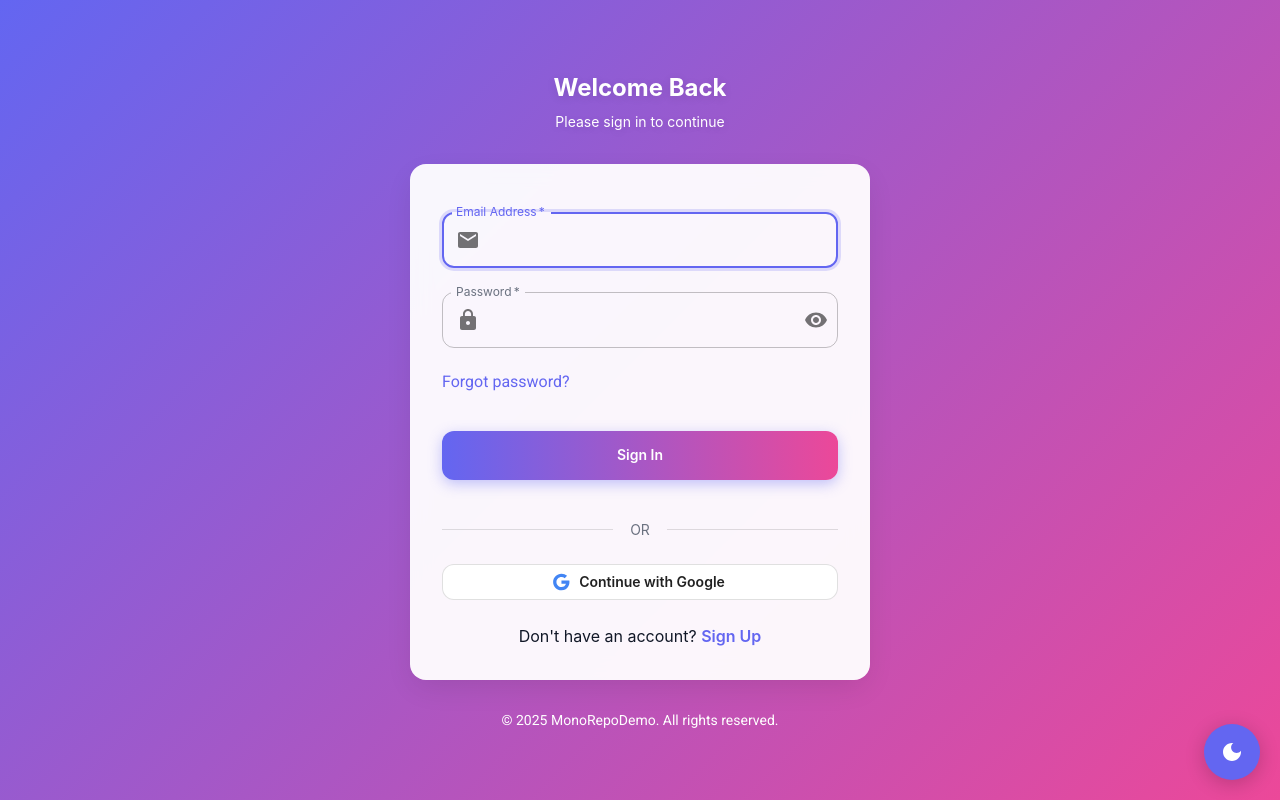
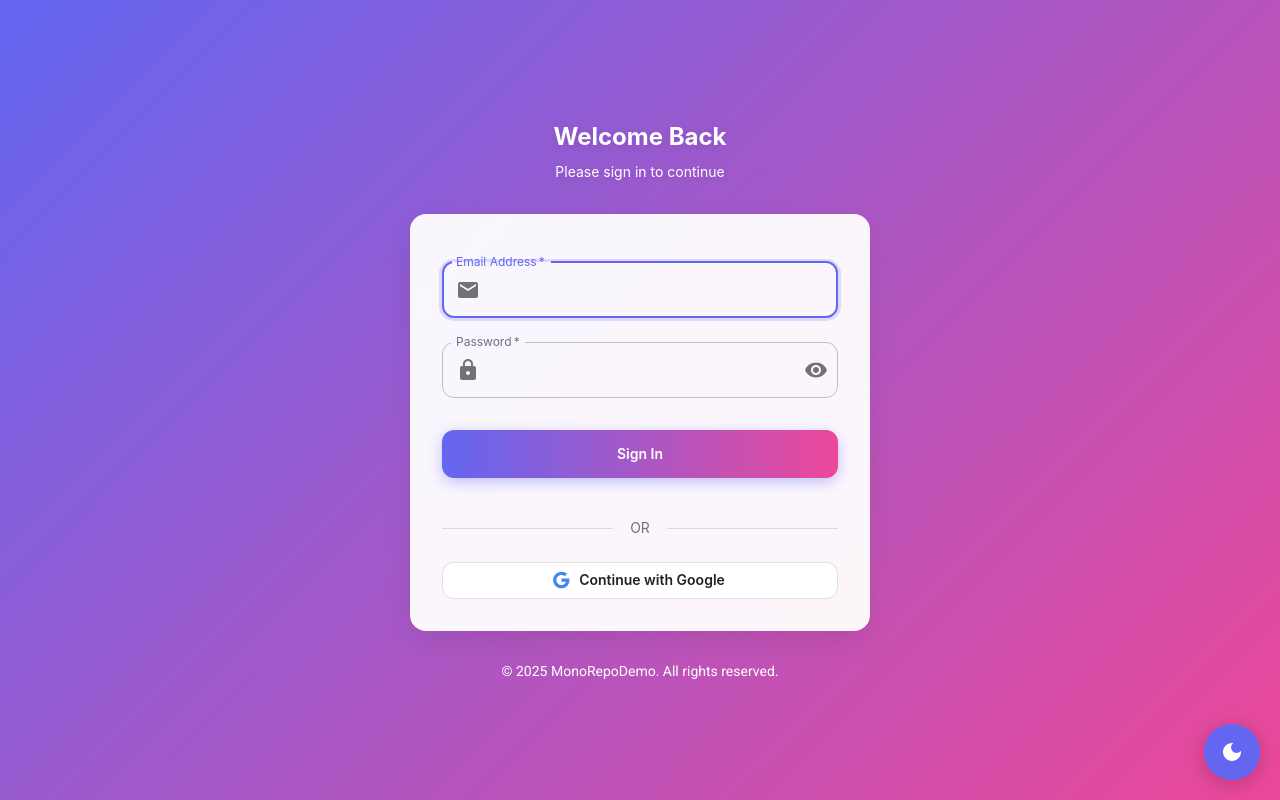
Before and after one commit to dwisulfahnur/monorepo-demo, a Next.js app in the folder apps/frontend-repo/: page /signin in a window 1280 px wide. Built offline with nearby package versions, Linux system fonts and the light colour scheme; no server answers; what @mui/material-nextjs would draw is missing.

Commit message:
chore: remove useless component from the login-form molecules

```diff
--- a/apps/frontend-repo/src/components/organisms/login-form.tsx
+++ b/apps/frontend-repo/src/components/organisms/login-form.tsx
@@ -118,23 +118,6 @@ export function LoginForm() {
         </motion.div>
 
         <motion.div variants={itemVariants}>
-          <Grid container sx={{ mt: 2, mb: 2 }}>
-            <Grid sx={{ display: "flex", alignItems: "center" }}>
-              <Link
-                href="/forgot-password"
-                style={{
-                  textDecoration: "none",
-                  color: isDark ? "#EC4899" : "#6366F1",
-                  transition: "color 0.3s ease",
-                }}
-              >
-                Forgot password?
-              </Link>
-            </Grid>
-          </Grid>
-        </motion.div>
-
-        <motion.div variants={itemVariants}>
           <Button
             fullWidth
             type="submit"
@@ -185,27 +168,6 @@ export function LoginForm() {
             isLoading={googleLogin.isLoading}
           />
         </motion.div>
-
-        <motion.div variants={itemVariants}>
-          <Grid container justifyContent="center" sx={{ mt: 3 }}>
-            <Grid>
-              <Text>
-                {"Don't have an account? "}
-                <Link
-                  href="/register"
-                  style={{
-                    textDecoration: "none",
-                    color: isDark ? "#EC4899" : "#6366F1",
-                    fontWeight: 600,
-                    transition: "color 0.3s ease",
-                  }}
-                >
-                  Sign Up
-                </Link>
-              </Text>
-            </Grid>
-          </Grid>
-        </motion.div>
       </motion.div>
     </Box>
   )
```
